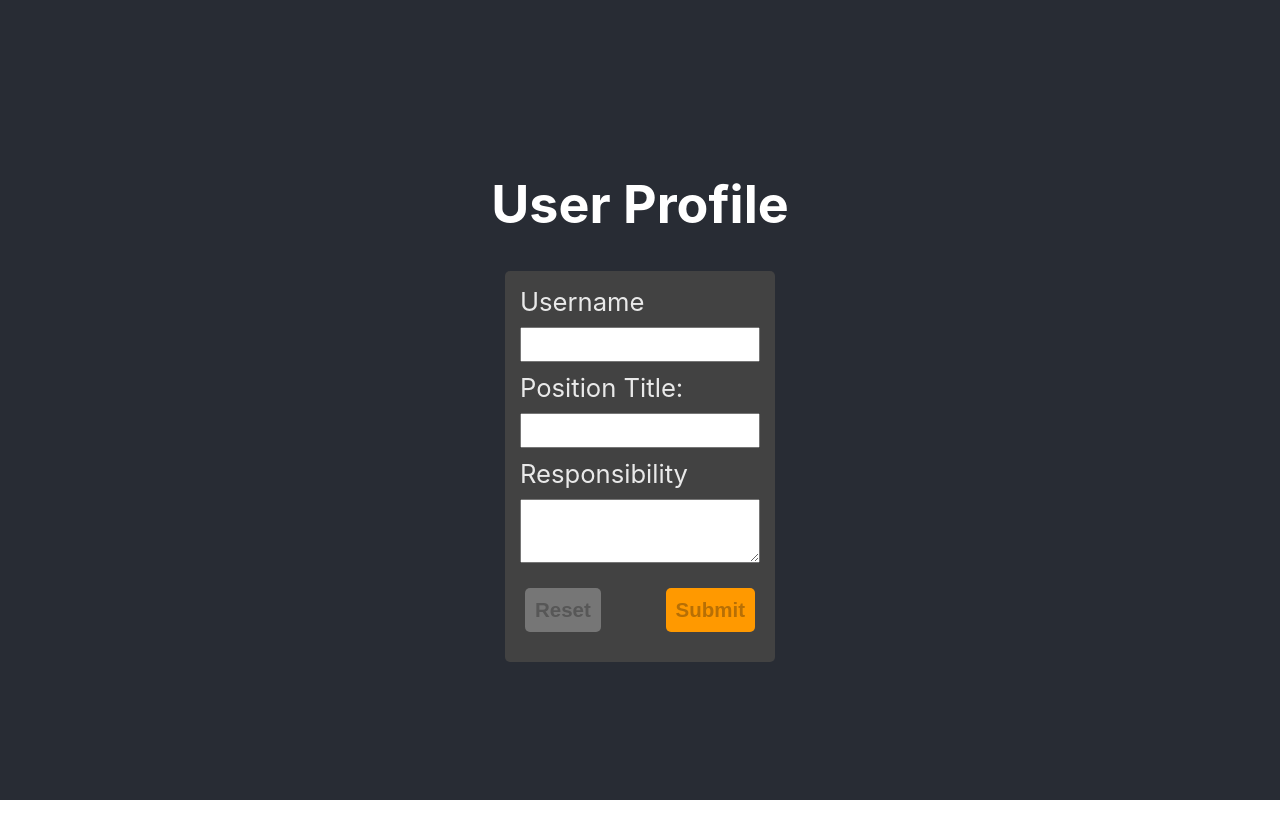
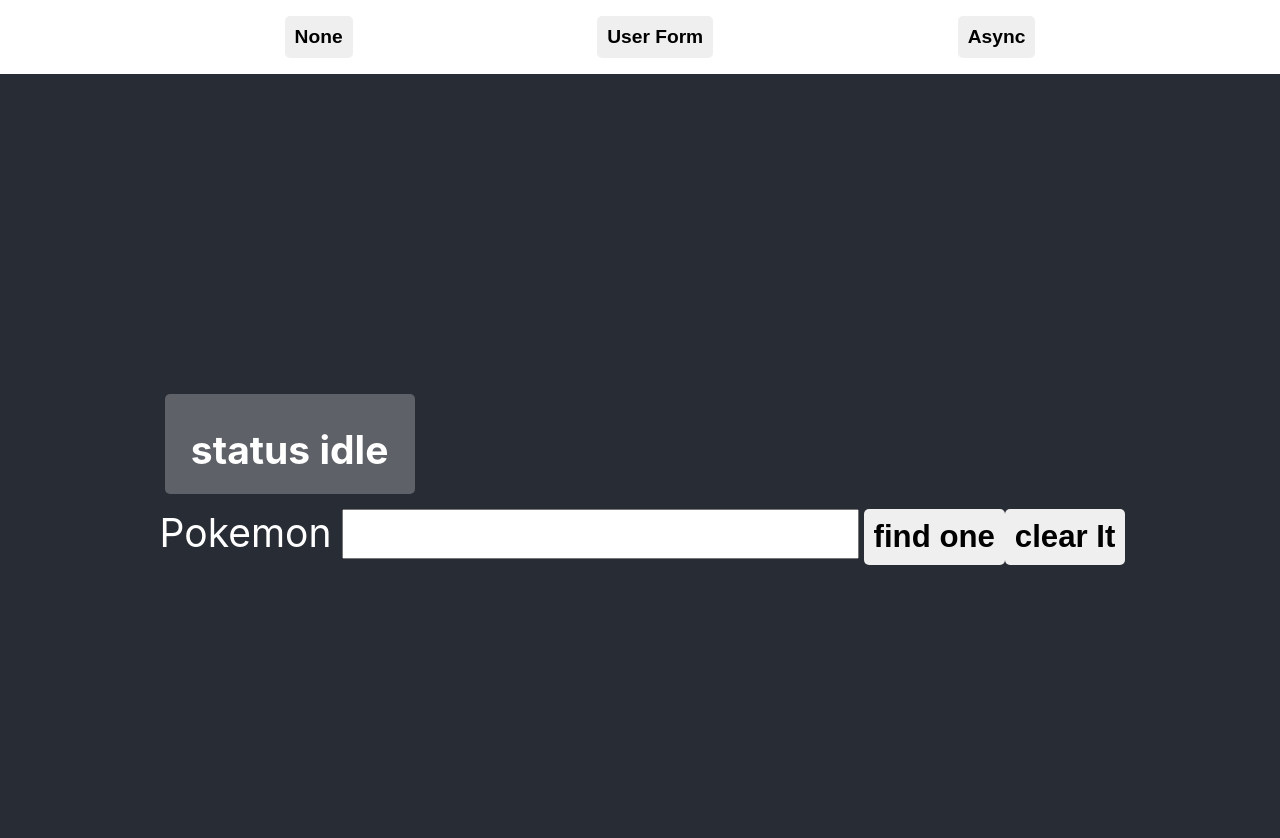
Before and after one commit to matterholt/testing_reactTypeScript, a React (Create React App) app: page / in a window 1280 px wide. Shown: the top 838 px of the page. Before the commit the page ends 800 px from the top, so only its background shows below. Built offline with nearby package versions, Linux system fonts and the light colour scheme.

Commit message:
refator, project update

```diff
--- a/package.json
+++ b/package.json
@@ -10,6 +10,7 @@
     "@types/node": "^14.14.37",
     "@types/react": "^17.0.3",
     "@types/react-dom": "^17.0.3",
+    "axios": "^0.21.1",
     "react": "^17.0.2",
     "react-dom": "^17.0.2",
     "react-scripts": "4.0.3",
--- a/src/App.css
+++ b/src/App.css
@@ -1,5 +1,12 @@
 .App {
   text-align: center;
+}
+.action_display{
+  display:flex;
+  justify-content: space-evenly;
+  list-style: none;
+
+
 }
 
 .App-logo {
--- a/src/App.tsx
+++ b/src/App.tsx
@@ -1,15 +1,50 @@
+import { useState} from 'react'
 import logo from './logo.svg';
 import "./App.css";
 
 
-import UserForm from './component/UserForm'
+import UserForm from './component/userForm/UserForm';
+import AsyncExample from './component/async/AsyncExample'
+
+
+function ViewController({ status }: {status:string}) {
+
+  if (status === 'userForm') {
+    return (
+        <UserForm username=""/>
+    )
+  }
+    if (status === 'asyncExample') {
+    return (
+        <AsyncExample/>
+    )
+  }
+if (status === 'none'){
+  return (
+    <h2>Collection Of Codes</h2>
+  )}
+  return null
+}
+
 
 function App() {
+  const [viewStatus , setViewStatus] = useState('asyncExample')
+
   return (
     <div className="App">
+        <ul className="action_display">
+          <li>
+            <button onClick={()=> setViewStatus('none')}>None</button>
+        </li>
+                  <li>
+            <button onClick={() => setViewStatus('userForm')}>User Form</button>
+        </li>
+            <li>
+            <button onClick={() => setViewStatus('asyncExample')}>Async</button>
+          </li>
+        </ul>
       <header className="App-header">
-        <h1>User Profile</h1>
-        <UserForm username=""/>
+        <ViewController status={ viewStatus }/>
       </header>
     </div>
   );
--- /dev/null
+++ b/src/component/async/AsyncExample.tsx
@@ -0,0 +1,77 @@
+
+import { useState, useEffect } from 'react'
+import axios from 'axios'
+
+
+
+
+const ViewIt = ({ pokemon }: { pokemon: {name:null |string}})=>{
+    return (
+        <div>
+            <h3>{pokemon.name}</h3>
+        </div>
+    )
+
+}
+
+interface Prop { status: string, pokemon: { name: null | string } }
+
+const StatusView = ({ status, pokemon }: Prop) => {
+    if (status === 'idle') {
+        return(<h2>status idle</h2>)
+    }
+        if (status === 'loading') {
+        return(<h2>Loading</h2>)
+    }
+    if (status === 'success') {
+        return (<ViewIt pokemon={ pokemon}/>)
+    }
+        if (status === 'error') {
+        return(<h2>status error</h2>)
+    }
+    return null
+
+}
+
+
+const PokeForm = () => {
+    const [pokemonName, setPokemonName] = useState('')
+    function handleChange(e: React.FormEvent<HTMLInputElement>) {
+        e.preventDefault()
+            setPokemonName(e.currentTarget.value)
+    }
+    return (
+        <form>
+
+         <label htmlFor="pokemon_input">Pokemon</label>
+            <input type="text" id="pokemon_input" name="pokemonName" value={pokemonName} onChange={handleChange }/>
+
+            <button onClick={() => setPokemonName('dito')}>find one</button>
+            <button onClick={() => setPokemonName("")}>clear It</button>
+        </form>
+    )
+}
+
+
+
+
+
+
+function AsyncExample() {
+    const [pokemon, setPokemon] = useState<{name:null | string }>({name:'dito'})
+    const [status, setStatus] = useState('idle')
+
+
+
+
+    return (
+        <div>
+            <div style={{display:"grid",placeItems:"center",height:"100px",width:"250px", margin:"10px", backgroundColor:"#5e6167", borderRadius:'5px'}}>
+                 <StatusView status={status} pokemon = {pokemon}/>
+            </div>
+            <PokeForm/>
+
+        </div>
+)
+}
+export default  AsyncExample
--- a/src/component/UserForm.tsx
+++ b/src/component/userForm/UserForm.tsx
@@ -1,7 +1,7 @@
 import { useState} from 'react'
 import "./userForm.css"
 
-import { updateUserSpecs } from '../utils'
+import { updateUserSpecs } from '../../utils'
 
 const FormStatusView = ({status}: {status: string}) => {
 
@@ -69,6 +69,8 @@
 
     return (
         <form className="userForm" onSubmit={handleSubmit}>
+                          <h2>User Profile</h2>
+
             <label htmlFor="username">Username</label>
             <input
                 type='text'
```
Also changed, not shown: src/component/userForm/userForm.css (renamed from src/component/userForm.css), 2 other files (tests, documents, lock files or other folders).
